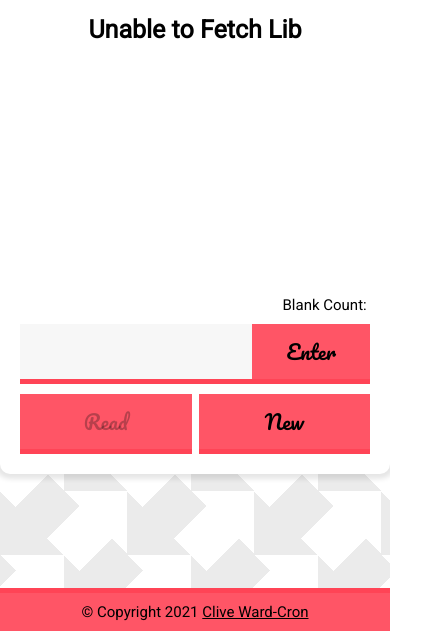
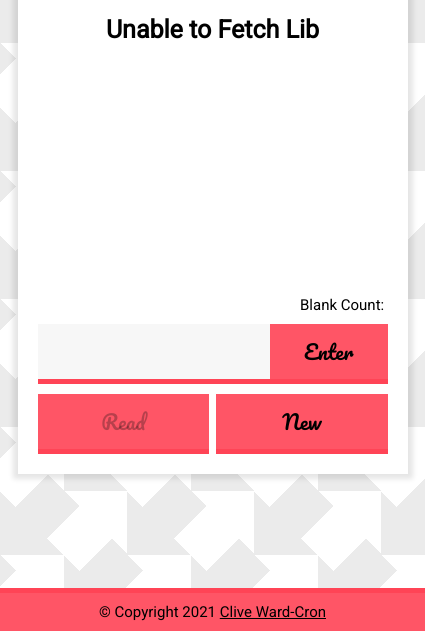
Before and after one commit to Clive-Ward-Cron/libz-reader, a plain HTML site: page index.html in a window 390 px wide. Shown: the part 213-844 px from the top of the page, 425 px wide, since content can reach past the window. Drawn offline with Linux system fonts and the light colour scheme; no server answers.

Commit message:
Adding media query for small screens

```diff
--- a/style.css
+++ b/style.css
@@ -221,3 +221,14 @@ footer {
 footer a {
   color: black;
 }
+
+@media only screen and (max-width: 425px) {
+  body {
+    justify-content: space-between;
+    min-width: 425px;
+  }
+  .libzreader {
+    border-radius: 0;
+    margin: 0;
+  }
+}
```
